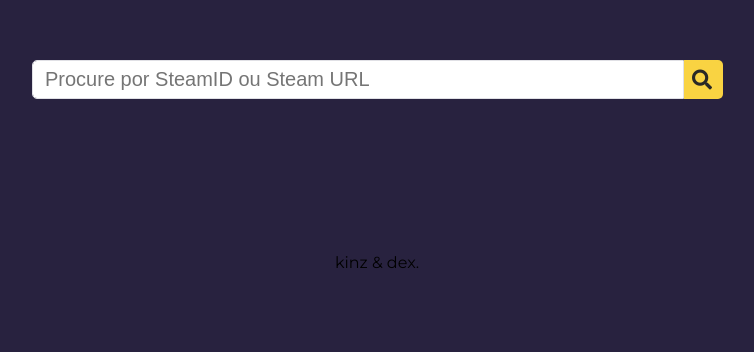
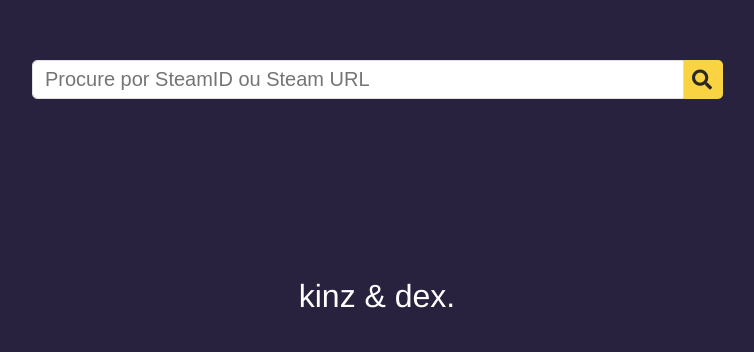
Before and after one commit to fanti1/buscagc, a Flask app: page / in a window 1280 px wide. Shown: the top 352 px of the page, without its empty margins (263-1017 px from the left). Run offline with Flask 2, Linux system fonts and the light colour scheme; some libraries are stand-ins or nearby versions; some web fonts are replaced.

Commit message:
add
style no footer

```diff
--- a/static/style.css
+++ b/static/style.css
@@ -713,3 +713,25 @@
 	.StatsBoxPlayerInfoItem__Content{height:100%;display:flex;flex-direction:column;justify-content:center;}
 	.StatsBoxPlayerInfoItem__name{color:hsla(0,0%,100%,.5);text-transform:uppercase;font-weight:500;}
 	.StatsBoxPlayerInfoItem__value{font-size:2rem;line-height:26px;font-family:Teko,sans-serif;margin-top:8px;}
+
+	/*! CSS Used from: https://pnrhns.ga/style.css */
+	#kz{height:100px;width:100%;padding:25px 40px 10px;bottom:0;left:0;text-align:center;color:white;}
+	*{box-sizing:border-box;}
+	@media all{
+	*,::after,::before{box-sizing:border-box;}
+	@media print{
+	*,::after,::before{text-shadow:none!important;box-shadow:none!important;}
+	}
+	:disabled{pointer-events:none!important;}
+	}
+	::-webkit-scrollbar{width:0px;}
+	::-webkit-scrollbar-thumb{background:grey;}
+	/*! CSS Used from: Embedded */
+	.logo1{padding:0 10px;color:#333;font-size:32px;font-family:'Comfortaa', Helvetica, sans-serif;cursor:default;}
+	/*! CSS Used fontfaces */
+	@font-face{font-family:'Comfortaa';font-style:normal;font-weight:400;src:url(https://fonts.gstatic.com/s/comfortaa/v29/1Pt_g8LJRfWJmhDAuUsSQamb1W0lwk4S4WjMDr4fIA9c.woff2) format('woff2');unicode-range:U+0460-052F, U+1C80-1C88, U+20B4, U+2DE0-2DFF, U+A640-A69F, U+FE2E-FE2F;}
+	@font-face{font-family:'Comfortaa';font-style:normal;font-weight:400;src:url(https://fonts.gstatic.com/s/comfortaa/v29/1Pt_g8LJRfWJmhDAuUsSQamb1W0lwk4S4WjMDrcfIA9c.woff2) format('woff2');unicode-range:U+0400-045F, U+0490-0491, U+04B0-04B1, U+2116;}
+	@font-face{font-family:'Comfortaa';font-style:normal;font-weight:400;src:url(https://fonts.gstatic.com/s/comfortaa/v29/1Pt_g8LJRfWJmhDAuUsSQamb1W0lwk4S4WjMDrAfIA9c.woff2) format('woff2');unicode-range:U+0370-03FF;}
+	@font-face{font-family:'Comfortaa';font-style:normal;font-weight:400;src:url(https://fonts.gstatic.com/s/comfortaa/v29/1Pt_g8LJRfWJmhDAuUsSQamb1W0lwk4S4WjMDrwfIA9c.woff2) format('woff2');unicode-range:U+0102-0103, U+0110-0111, U+0128-0129, U+0168-0169, U+01A0-01A1, U+01AF-01B0, U+1EA0-1EF9, U+20AB;}
+	@font-face{font-family:'Comfortaa';font-style:normal;font-weight:400;src:url(https://fonts.gstatic.com/s/comfortaa/v29/1Pt_g8LJRfWJmhDAuUsSQamb1W0lwk4S4WjMDr0fIA9c.woff2) format('woff2');unicode-range:U+0100-024F, U+0259, U+1E00-1EFF, U+2020, U+20A0-20AB, U+20AD-20CF, U+2113, U+2C60-2C7F, U+A720-A7FF;}
+	@font-face{font-family:'Comfortaa';font-style:normal;font-weight:400;src:url(https://fonts.gstatic.com/s/comfortaa/v29/1Pt_g8LJRfWJmhDAuUsSQamb1W0lwk4S4WjMDrMfIA.woff2) format('woff2');unicode-range:U+0000-00FF, U+0131, U+0152-0153, U+02BB-02BC, U+02C6, U+02DA, U+02DC, U+2000-206F, U+2074, U+20AC, U+2122, U+2191, U+2193, U+2212, U+2215, U+FEFF, U+FFFD;}
```
